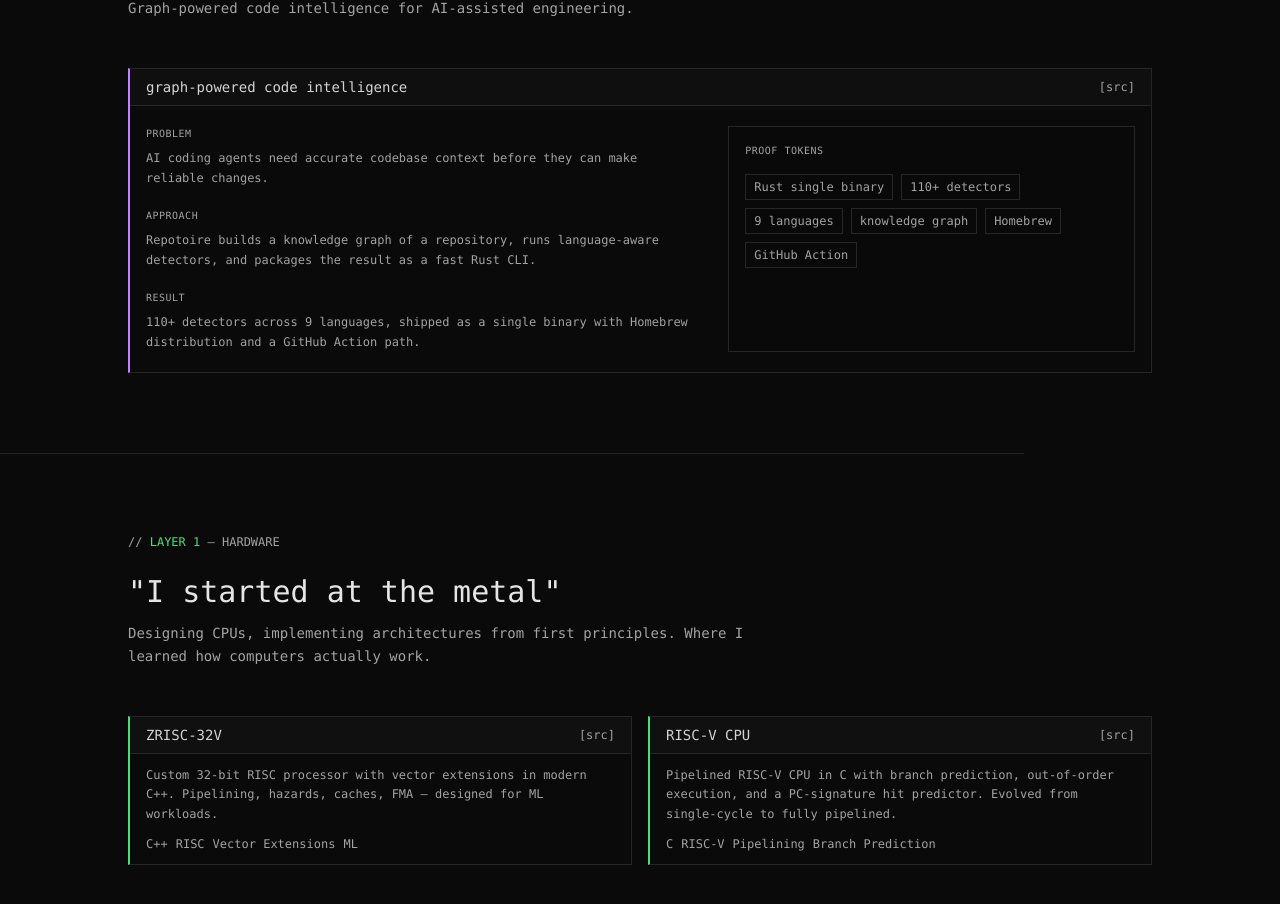
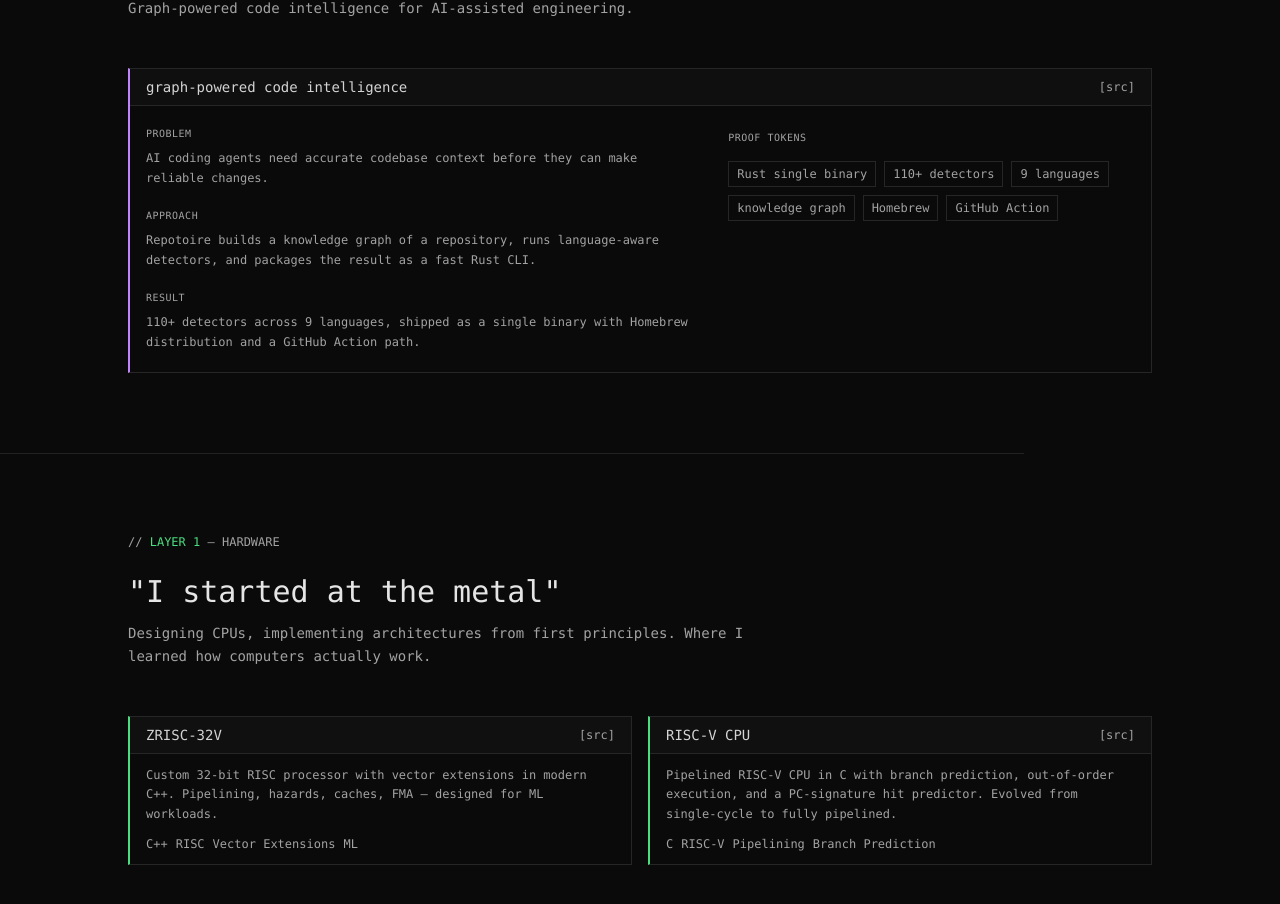
Before and after one commit to Zach-hammad/zach-hammad-portfolio, a Next.js app: page / in a window 1280 px wide. Shown: the part 1936-2840 px from the top of the page. Built offline with nearby package versions, Linux system fonts and the light colour scheme; no server answers.

Commit message:
fix: flatten flagship proof tokens

```diff
--- a/scripts/audit-checks.mjs
+++ b/scripts/audit-checks.mjs
@@ -157,6 +157,10 @@ assert(
   flagshipCaseStudySection.includes("flagshipCaseStudy.proof.map"),
   "FlagshipCaseStudy should render proof tokens"
 );
+assert(
+  !flagshipCaseStudySection.includes('className="border border-neutral-800 bg-neutral-950/50 p-4"'),
+  "Flagship proof tokens should be flattened within the outer card, not nested in a bordered panel"
+);
 
 const pageFile = read("src/app/page.tsx");
 assert(
--- a/src/components/sections/FlagshipCaseStudy.tsx
+++ b/src/components/sections/FlagshipCaseStudy.tsx
@@ -70,7 +70,7 @@ export default function FlagshipCaseStudy() {
                   </p>
                 </div>
               </div>
-              <div className="border border-neutral-800 bg-neutral-950/50 p-4">
+              <div className="py-1">
                 <div className="text-[10px] tracking-wider text-neutral-400 mb-4">
                   PROOF TOKENS
                 </div>
```
